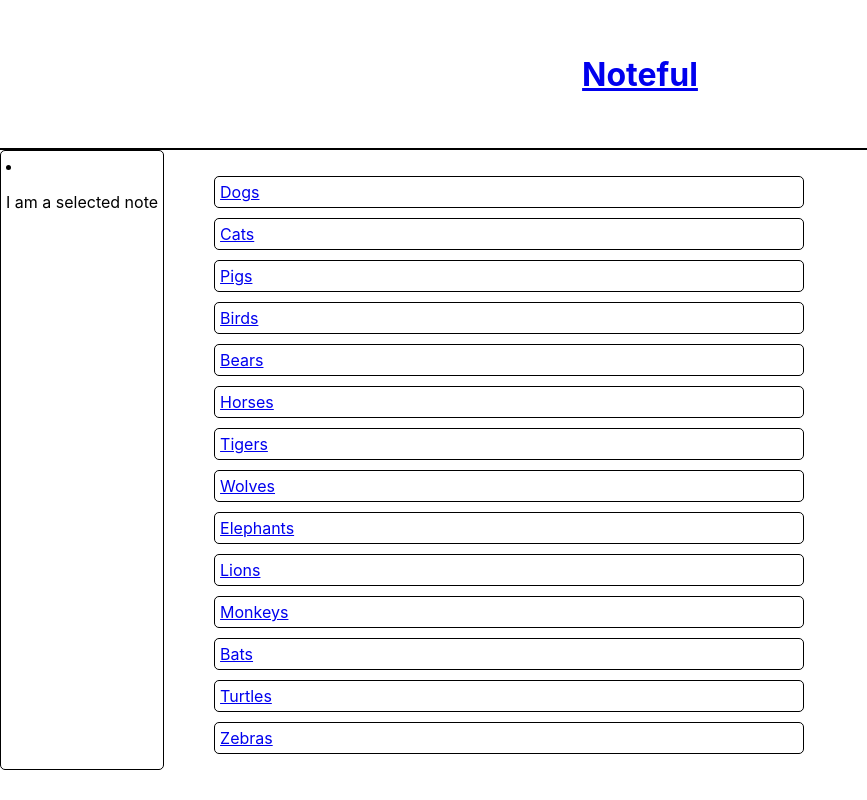
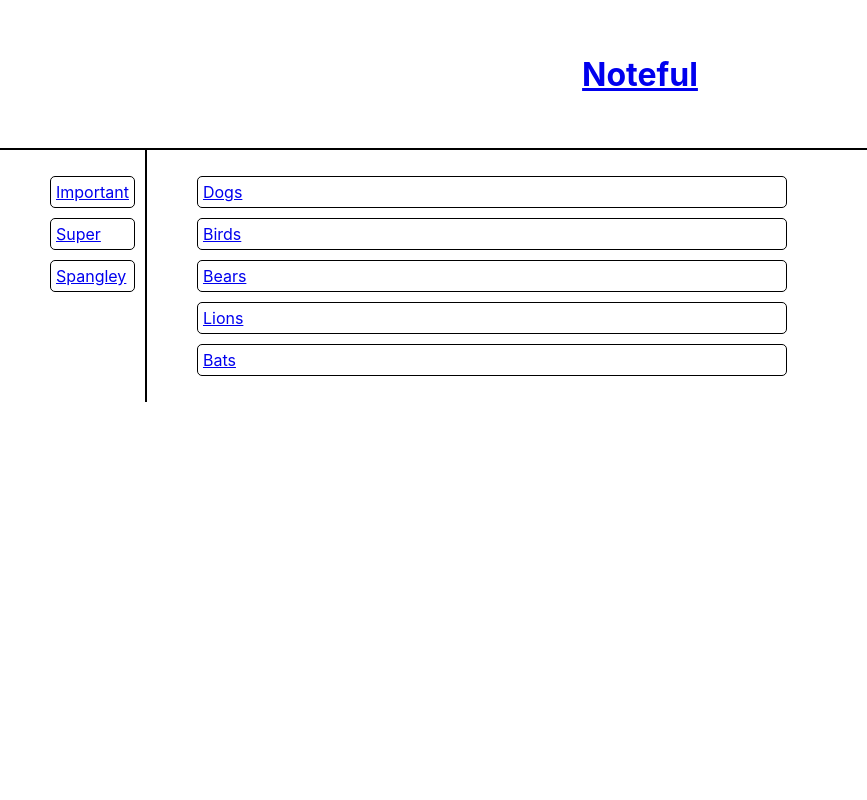
Before and after one commit to stronghearth/noteful-part-one, a React (Create React App) app: page /folder/b0715efe-ffaf-11e8-8eb2-f2801f1b9fd1 in a window 1280 px wide. Shown: the whole page, without its empty margins (0-867 px from the left). Built offline with nearby package versions, Linux system fonts and the light colour scheme; the HTML template or start-up script is replaced by a standard one.

Commit message:
wired folder route

```diff
--- a/src/App.css
+++ b/src/App.css
@@ -11,6 +11,6 @@
     flex-direction: row;
     justify-content: flex-start;
     align-content: center;
-    max-width: 100%;
-    max-height: 100%;
+    width: 100%;
+    height: 100%;
 }
--- a/src/App.js
+++ b/src/App.js
@@ -25,12 +25,34 @@
 
             <div className="container">
               <Route
+                exact
                 path ="/"
                 render={props => <Sidebar {...props} folders={this.state.folders}/>}
               />
               <Route
+                exact
+                path="/folder/:folderid"
+                render={props => <Sidebar {...props} folders={this.state.folders}/>}
+              />
+              <Route
+                exact
+                path="/note/:noteid"
+                render={props => <Sidebar {...props} folders={this.state.folders} notes={this.state.notes}/>}
+              />
+              <Route
+                exact
                 path="/"
                 render={props => <Main {...props} notes={this.state.notes}/>}
+              />
+              <Route
+                exact
+                path="/folder/:folderid"
+                render={props => <Main {...props} notes={this.state.notes}/>}
+              />
+              <Route
+                exact
+                path="/note/:noteid"
+                render={props => <Main {...props} folders={this.state.folders}/>}
               />
             </div>
 
--- a/src/main/Main.js
+++ b/src/main/Main.js
@@ -4,7 +4,7 @@
 import NotesExpanded from '../notesexpanded/NotesExpanded'
 
 function Main (props) {
-    if (props.location.pathname === '/' || '/folder'){
+    if (props.location.pathname === '/' || props.match.params.folderid){
     return <main>
             <nav className="mainNav">
                 <ul>
--- a/src/navfolders/NavFolders.js
+++ b/src/navfolders/NavFolders.js
@@ -3,8 +3,9 @@
 
 function NavFolders (props) {
     return props.folders.map(folder => {
+        const folderId = props.match.params.folderid
         return <li key={folder.id}>
-            <NavLink to={`/folder/${folder.id}`}>{folder.name}</NavLink>
+             <NavLink activeClassName= {folderId === folder.id ? "active" : "" } to={`/folder/${folder.id}`}>{folder.name}</NavLink>
         </li>
     })
 }
--- a/src/notesmain/NotesMain.js
+++ b/src/notesmain/NotesMain.js
@@ -2,12 +2,25 @@
 import {NavLink} from 'react-router-dom'
 
 function NotesMain (props) {
+    if (props.location.pathname === "/" ) {
     return props.notes.map(note => {
         return <li key={note.id}>
                     <NavLink to={`/note/${note.id}`}>{note.name}</NavLink>
                 </li>
     })
-
+    }
+    else if (props.location.pathname === `/folder/${props.match.params.folderid}`) {
+        const currentFolder = props.match.params.folderid;
+        const newNotes = props.notes.filter(note => note.folderId === currentFolder);
+        return newNotes.map(note => {
+            return <li key={note.id}>
+                        <NavLink to={`/note/${note.id}`}>{note.name}</NavLink>
+                    </li>
+        })
+    }
+    else {
+        return <h2>No notes are present in this folder</h2>
+    }
 }
 
 export default NotesMain
--- a/src/notesnav/NotesNav.js
+++ b/src/notesnav/NotesNav.js
@@ -1,10 +1,12 @@
 import React from 'react';
+import './notesnav.css';
 
 function NotesNav (props) {
     console.log(props)
     return <li>
-        <p>I am a selected note</p>
-    </li>
+                <p>Folder Name Goes Here</p>
+                <button type="button">Back</button>
+            </li>
 }
 
 export default NotesNav
--- a/src/notesnav/notesnav.css
+++ b/src/notesnav/notesnav.css
@@ -0,0 +1,3 @@
+ul {
+    list-style: none;
+}
--- a/src/sidebar/Sidebar.js
+++ b/src/sidebar/Sidebar.js
@@ -5,7 +5,7 @@
 
 
 function Sidebar (props) {
-    if (props.location.pathname === '/') {
+    if (props.location.pathname === '/' || props.match.params.folderid)  {
         return <nav className="sidebar">
                     <ul>
                         <NavFolders
--- a/src/sidebar/sidebar.css
+++ b/src/sidebar/sidebar.css
@@ -9,5 +9,4 @@
     flex-direction: column;
     justify-content: flex-start;
     align-items: flex-start;
-
 }
```
